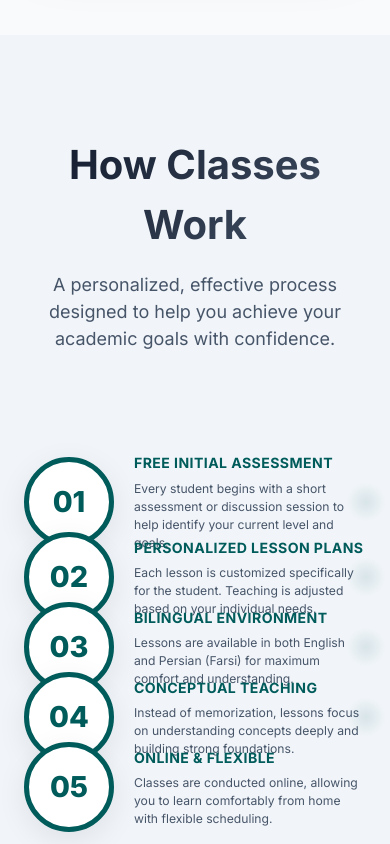
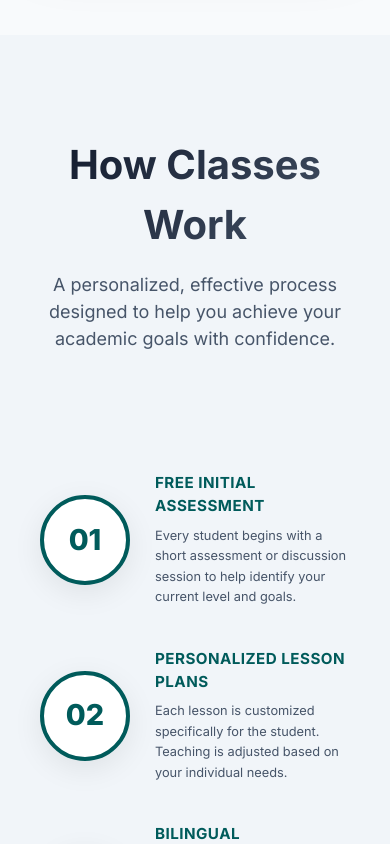
Before and after one commit to parsaabbasian/Math_Tutoring, a Next.js app: page / in a window 390 px wide. Shown: the part 1900-2744 px from the top of the page. Built offline with nearby package versions, Linux system fonts and the light colour scheme.

Commit message:
HowItWorks: wider layout (1400px), more prominent connecting line; Hero: smaller image (300px)

```diff
--- a/src/app/components/Hero.module.css
+++ b/src/app/components/Hero.module.css
@@ -121,7 +121,7 @@
     0 16px 40px rgba(0, 0, 0, 0.08),
     0 0 0 1px rgba(0, 0, 0, 0.04);
   aspect-ratio: 3 / 4;
-  max-width: 360px;
+  max-width: 300px;
 }
 
 .photo {
--- a/src/app/components/HowItWorks.module.css
+++ b/src/app/components/HowItWorks.module.css
@@ -1,18 +1,43 @@
 /* ─── HOW IT WORKS — Connected Circles Infographic ───
-   Overlapping circles, alternating up/down rows
+   Zigzag layout with connecting line
 ──────────────────────────────────────────────────── */
 
 .howItWorks {
   background: var(--surface-alt);
 }
 
+.containerWide {
+  max-width: 1400px;
+  margin: 0 auto;
+  padding: 0 40px;
+}
+
 /* ── Circle Row ── */
 .circles {
   display: flex;
-  justify-content: center;
+  justify-content: space-around; /* Better distribution */
   align-items: center;
   position: relative;
-  padding: 160px 0;
+  padding: 180px 0;
+  width: 100%;
+  margin: 0 auto;
+}
+
+.svgLine {
+  position: absolute;
+  top: 50%;
+  left: 0;
+  width: 100%;
+  height: 200px;
+  transform: translateY(-50%);
+  z-index: 1;
+  pointer-events: none;
+}
+
+@media (max-width: 900px) {
+  .svgLine {
+    display: none;
+  }
 }
 
 /* ── Each item: circle + text ── */
@@ -21,55 +46,35 @@
   flex-direction: column;
   align-items: center;
   position: relative;
-  width: 180px;
-  /* Overlap so circles touch/connect */
-  margin-left: -40px;
-}
-
-.item:first-child {
-  margin-left: 0;
-}
-
-/* Connector bridge between circles */
-.item:not(:last-child)::after {
-  content: '';
-  position: absolute;
-  width: 40px;
-  height: 40px;
-  right: -20px;
-  top: 50%;
-  transform: translateY(-50%);
-  background: radial-gradient(circle, var(--primary-light) 0%, transparent 70%);
-  border-radius: 50%;
-  z-index: 1;
-  pointer-events: none;
+  flex: 1;
+  z-index: 2;
 }
 
 /* ── The Circle ── */
 .circle {
-  width: 130px;
-  height: 130px;
+  width: 120px;
+  height: 120px;
   border-radius: 50%;
-  border: 5px solid var(--primary);
+  border: 4px solid var(--primary);
   background: var(--surface);
   display: flex;
   flex-direction: column;
   align-items: center;
   justify-content: center;
   position: relative;
-  z-index: 2;
+  z-index: 3;
   box-shadow: 0 8px 30px rgba(0, 0, 0, 0.08);
   transition: transform 0.3s ease, box-shadow 0.3s ease;
 }
 
 .circle:hover {
-  transform: scale(1.08);
+  transform: scale(1.1);
   box-shadow: 0 12px 40px rgba(0, 0, 0, 0.14);
 }
 
 /* Number inside circle */
 .num {
-  font-size: 2.4rem;
+  font-size: 2.2rem;
   font-weight: 800;
   line-height: 1;
   color: var(--primary);
@@ -78,75 +83,68 @@
 /* ── Text block: positioned above or below ── */
 .text {
   position: absolute;
-  width: 180px;
+  width: 200px;
   text-align: center;
 }
 
 /* Odd steps (1, 3, 5): circle shifts UP, text ABOVE */
 .item[data-pos='up'] {
-  transform: translateY(-60px);
+  transform: translateY(-70px);
 }
 
 .item[data-pos='up'] .text {
-  bottom: calc(100% + 12px);
+  bottom: calc(100% + 20px);
 }
 
 /* Even steps (2, 4): circle shifts DOWN, text BELOW */
 .item[data-pos='down'] {
-  transform: translateY(60px);
+  transform: translateY(70px);
 }
 
 .item[data-pos='down'] .text {
-  top: calc(100% + 12px);
+  top: calc(100% + 20px);
 }
 
 /* ── Title & description ── */
 .title {
-  font-size: 0.88rem;
+  font-size: 0.95rem;
   font-weight: 700;
   text-transform: uppercase;
   letter-spacing: 0.03em;
-  margin-bottom: 6px;
+  margin-bottom: 8px;
   color: var(--primary);
 }
 
 .desc {
-  font-size: 0.76rem;
+  font-size: 0.8rem;
   color: var(--text-muted);
-  line-height: 1.5;
-}
-
-/* ── RTL ── */
-:global([dir='rtl']) .item {
-  margin-left: 0;
-  margin-right: -40px;
-}
-
-:global([dir='rtl']) .item:first-child {
-  margin-right: 0;
+  line-height: 1.6;
 }
 
 /* ── Responsive ── */
 @media (max-width: 900px) {
   .circles {
     flex-direction: column;
-    padding: 40px 0;
-    gap: 0;
+    padding: 60px 0;
+    gap: 40px;
+  }
+
+  .circles::before {
+    top: 60px;
+    bottom: 60px;
+    left: 45px;
+    right: auto;
+    width: 2px;
+    height: auto;
+    transform: none;
   }
 
   .item {
     width: 100%;
-    max-width: 360px;
+    max-width: 500px;
     flex-direction: row;
-    margin-left: 0 !important;
-    margin-right: 0 !important;
     transform: none !important;
-    margin-top: -20px;
-    gap: 20px;
-  }
-
-  .item:first-child {
-    margin-top: 0;
+    gap: 25px;
   }
 
   .circle {
@@ -166,11 +164,16 @@
     flex: 1;
   }
 
-  :global([dir='rtl']) .text {
+  [dir='rtl'] .text {
     text-align: right;
   }
 
-  :global([dir='rtl']) .item {
+  [dir='rtl'] .item {
     flex-direction: row-reverse;
   }
+
+  [dir='rtl'] .circles::before {
+    left: auto;
+    right: 45px;
+  }
 }
--- a/src/app/components/HowItWorks.tsx
+++ b/src/app/components/HowItWorks.tsx
@@ -14,15 +14,24 @@ export default function HowItWorks() {
 
   return (
     <section id="how-it-works" className={`section ${styles.howItWorks}`}>
-      <div className="container">
+      <div className={styles.containerWide}>
         <h2 className="section-title">{t.title}</h2>
         <p className="section-subtitle">{t.subtitle}</p>
 
-        {/* ── Connected circles row ── */}
         <div className={styles.circles}>
+          {/* SVG Connecting Line */}
+          <svg className={styles.svgLine} preserveAspectRatio="none" viewBox="0 0 1000 200">
+            <path
+              d="M 100,60 L 300,140 L 500,60 L 700,140 L 900,60"
+              fill="none"
+              stroke="var(--primary)"
+              strokeWidth="4"
+              opacity="0.7"
+            />
+          </svg>
+
           {t.steps.map((step, i) => (
             <div key={i} className={styles.item} data-pos={i % 2 === 0 ? 'up' : 'down'}>
-
               {/* The circle */}
               <div className={styles.circle}>
                 <span className={styles.num}>
```
